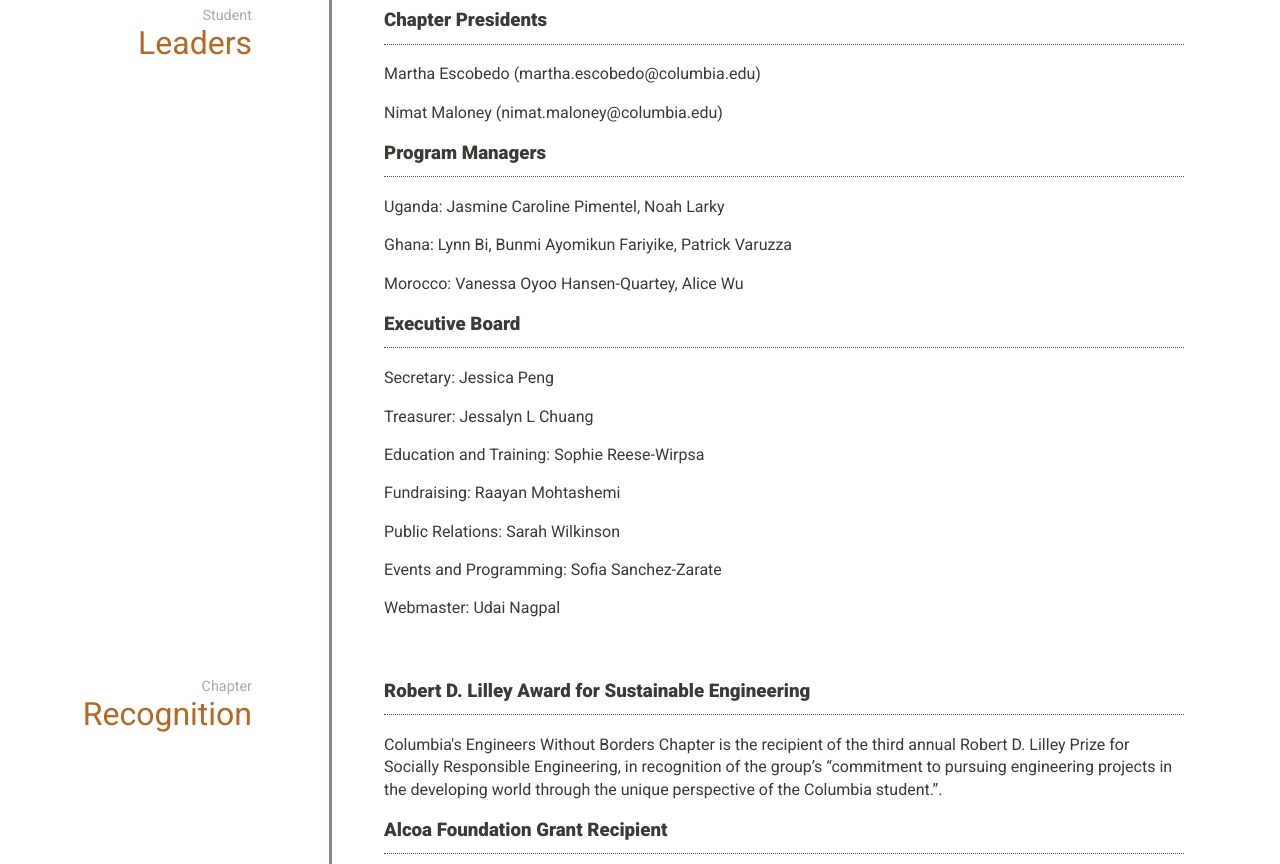
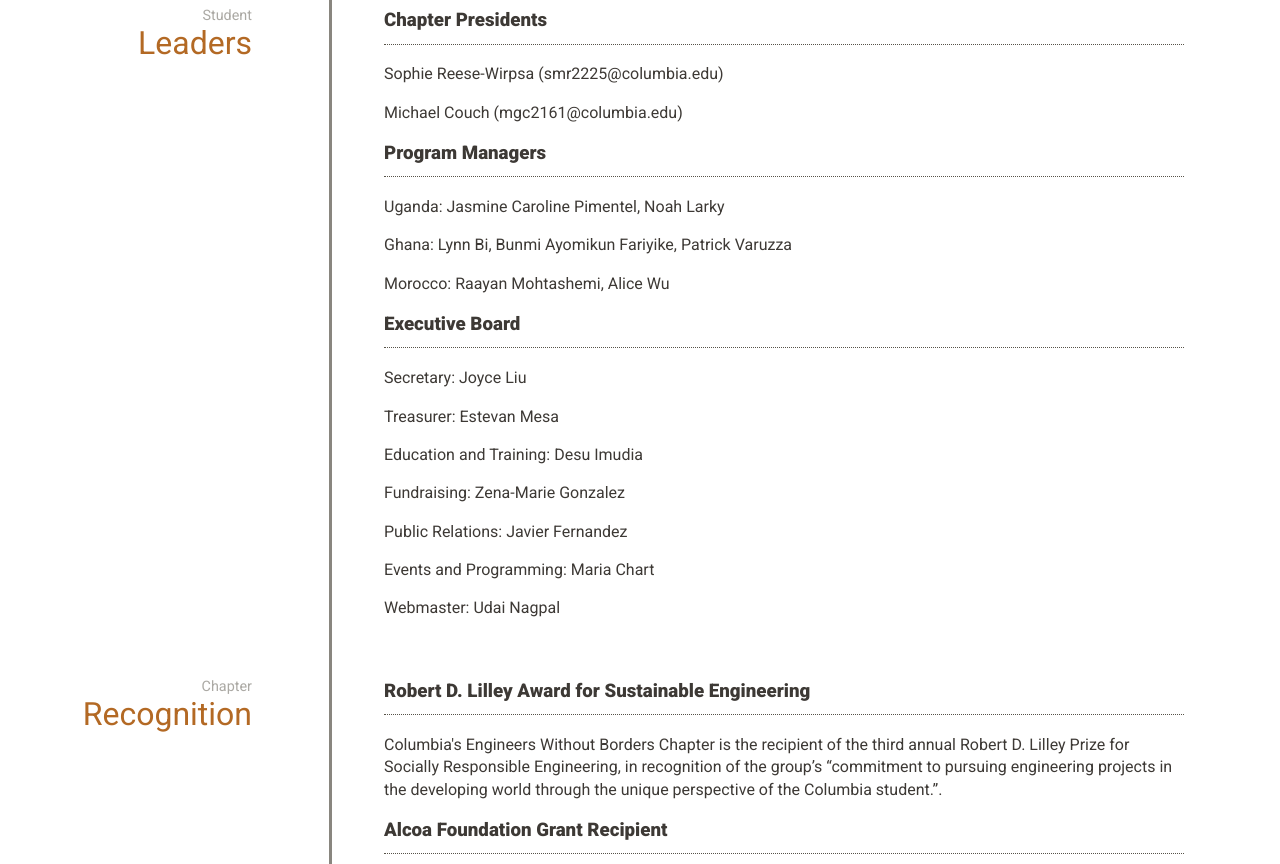
Before and after one commit to CUEWB/cuewb.github.io, a plain HTML site: page about/index.html in a window 1280 px wide. Shown: the part 1285-2149 px from the top of the page. Drawn offline with nearby package versions, Linux system fonts and the light colour scheme.

Commit message:
Update index.html

```diff
--- a/about/index.html
+++ b/about/index.html
@@ -85,19 +85,19 @@
 						<div class="cbp_tmicon cbp_tmicon-screen"></div>
 						<div class="cbp_tmlabel">
 							<h3>Chapter Presidents</h3>
-								<p><a href="mailto:martha.escobedo@columbia.edu">Martha Escobedo (martha.escobedo@columbia.edu)</a></p>
-								<p><a href="mailto:nimat.maloney@columbia.edu">Nimat Maloney (nimat.maloney@columbia.edu)</a></p>
+								<p><a href="mailto:smr2225@columbia.edu">Sophie Reese-Wirpsa (smr2225@columbia.edu)</a></p>
+								<p><a href="mailto:mgc2161@columbia.edu">Michael Couch (mgc2161@columbia.edu)</a></p>
 							<h3>Program Managers</h3>
 								<p>Uganda: Jasmine Caroline Pimentel, Noah Larky</p>
 								<p>Ghana: Lynn Bi, Bunmi Ayomikun Fariyike, Patrick Varuzza</p>
-								<p>Morocco: Vanessa Oyoo Hansen-Quartey, Alice Wu</p>
+								<p>Morocco: Raayan Mohtashemi, Alice Wu</p>
 							<h3>Executive Board</h3>
-								<p>Secretary: Jessica Peng</p>
-								<p>Treasurer: Jessalyn L Chuang</p>
-								<p>Education and Training: Sophie Reese-Wirpsa</p>
-								<p>Fundraising: Raayan Mohtashemi</p>
-								<p>Public Relations: Sarah Wilkinson</p>
-								<p>Events and Programming: Sofia Sanchez-Zarate</p>
+								<p>Secretary: Joyce Liu</p>
+								<p>Treasurer: Estevan Mesa</p>
+								<p>Education and Training: Desu Imudia</p>
+								<p>Fundraising: Zena-Marie Gonzalez</p>
+								<p>Public Relations: Javier Fernandez</p>
+								<p>Events and Programming: Maria Chart</p>
 								<p>Webmaster: Udai Nagpal</p>
 						</div>
 					</li>
```
